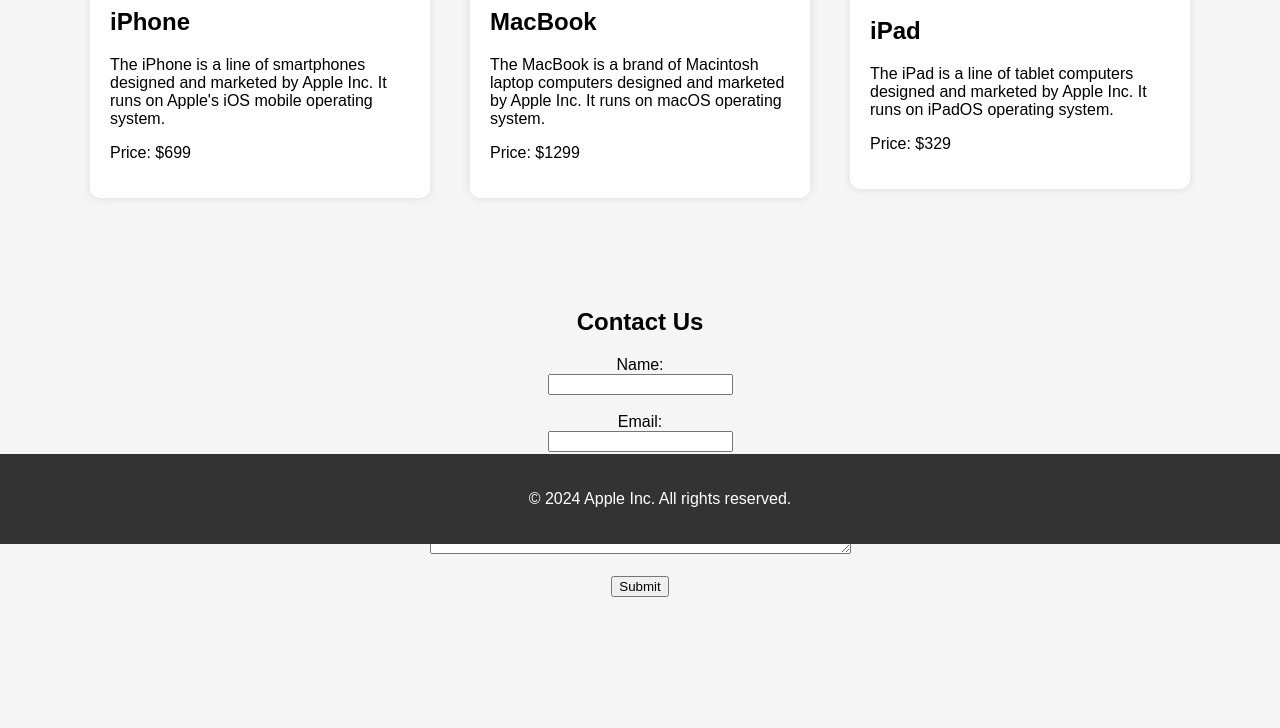
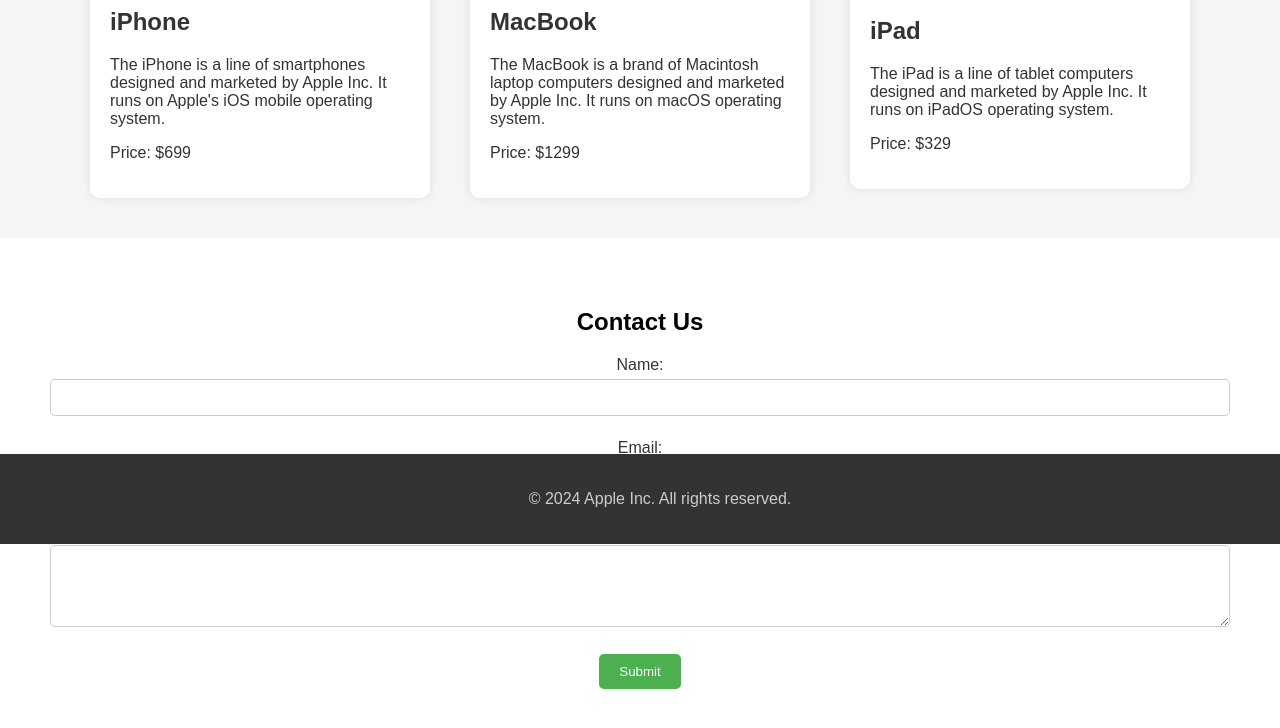
Before and after one commit to jayanth432/abcd, a plain HTML site: page index.html in a window 1280 px wide. Shown: the part 256-984 px from the top of the page. Before the commit the page ends 903 px from the top, so only its background shows below. Drawn offline with Linux system fonts and the light colour scheme.

Commit message:
Update index.html

```diff
--- a/index.html
+++ b/index.html
@@ -59,6 +59,49 @@
             bottom: 0;
             width: 100%;
         }
+
+        /* Improved contrast for accessibility */
+        .footer p {
+            color: #ccc; /* Light grey text */
+        }
+
+        .product h2, .product p {
+            color: #333; /* Dark grey text */
+        }
+
+        .form-section {
+            background-color: #fff; /* White background for form section */
+            padding: 50px;
+            text-align: center;
+        }
+
+        .form-section label {
+            color: #333; /* Dark grey text */
+        }
+
+        .form-section input[type="text"],
+        .form-section input[type="email"],
+        .form-section textarea {
+            width: 100%;
+            padding: 10px;
+            margin: 5px 0;
+            box-sizing: border-box;
+            border: 1px solid #ccc; /* Light grey border */
+            border-radius: 5px;
+        }
+
+        .form-section input[type="submit"] {
+            background-color: #4CAF50; /* Green button */
+            color: white;
+            padding: 10px 20px;
+            border: none;
+            border-radius: 5px;
+            cursor: pointer;
+        }
+
+        .form-section input[type="submit"]:hover {
+            background-color: #45a049; /* Darker shade of green on hover */
+        }
     </style>
 </head>
 
@@ -97,7 +140,7 @@
         <p>&copy; 2024 Apple Inc. All rights reserved.</p>
     </div>
 
-    <div class="form-section" style="padding: 50px; text-align: center;">
+    <div class="form-section">
         <h2>Contact Us</h2>
         <form>
             <label for="name">Name:</label><br>
```
